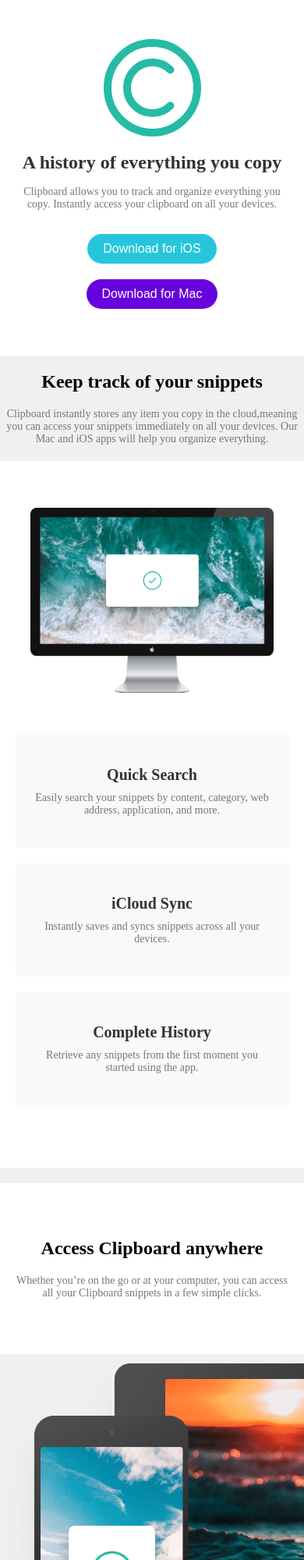
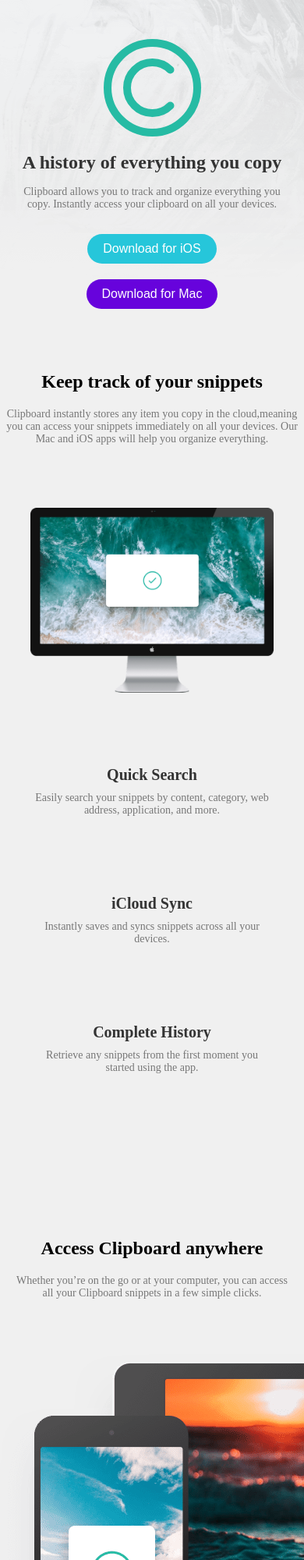
Before and after one commit to joeyovey/clipboard, a plain HTML site: page index.html in a window 390 px wide. Shown: the top 2000 px of the page at 78% size. Drawn offline with Linux system fonts and the light colour scheme; a web font is replaced by a local one.

Commit message:
Modified the css for mobile responsiveness

```diff
--- a/index.html
+++ b/index.html
@@ -19,11 +19,12 @@
       margin: 0;
       padding: 0;
       background-color: #f0f0f0;
-
     }
 
     header {
-  background-color: white;
+      background-image: url(images/bg-header-desktop.png);
+      background-repeat: no-repeat;
+      /* background-image: url(images/bg-header-mobile.png); */
       padding: 50px 20px;
     }
 
@@ -64,7 +65,6 @@
     }
 
     .features, .access, .workflow {
-  background-color: white;
       padding: 50px 20px;
       margin-top: 20px;
     }
@@ -78,7 +78,6 @@
     }
 
     .feature, .workflow-item {
-  background-color: #f9f9f9;
       padding: 20px;
       border-radius: 5px;
     }
@@ -86,7 +85,6 @@
     /* Feature-section */
     .features-section {
       padding: 60px 0;
-  background-color: #fff;
     }
 
     .features-container {
@@ -186,7 +184,7 @@
 
     /* Footer section */
     .footer {
-  background-color: #f5f5f5;
+      /* background-color: #f5f5f5; */
       padding: 40px 0;
     }
 
@@ -197,6 +195,7 @@
       max-width: 1100px;
       margin: auto;
       flex-wrap: wrap;
+      /* background-color: #f9f9f9; */
     }
 
     .footer-logo img {
@@ -255,8 +254,10 @@
       }
     }
 
-
-    .attribution { font-size: 11px; text-align: center; }
+    .attribution {
+      font-size: 11px;
+      text-align: center;
+    }
     .attribution a { color: hsl(228, 45%, 44%); }
 
   </style>
@@ -393,12 +394,11 @@
         <a href="#"><img src="images/icon-instagram.svg" alt="Instagram"></a>
       </div>
     </div>
-    <div class="challenge">
       <p class="attribution">
         Challenge by <a href="https://www.frontendmentor.io?ref=challenge" target="_blank">Frontend Mentor</a>.
         Coded by <a href="https://github.com/joeyovey">Joeyovey</a>.
       </p>
-    </div>
   </footer>
+
 </body>
 </html>
```
Lines whose indentation alone changed are shown as unchanged.
